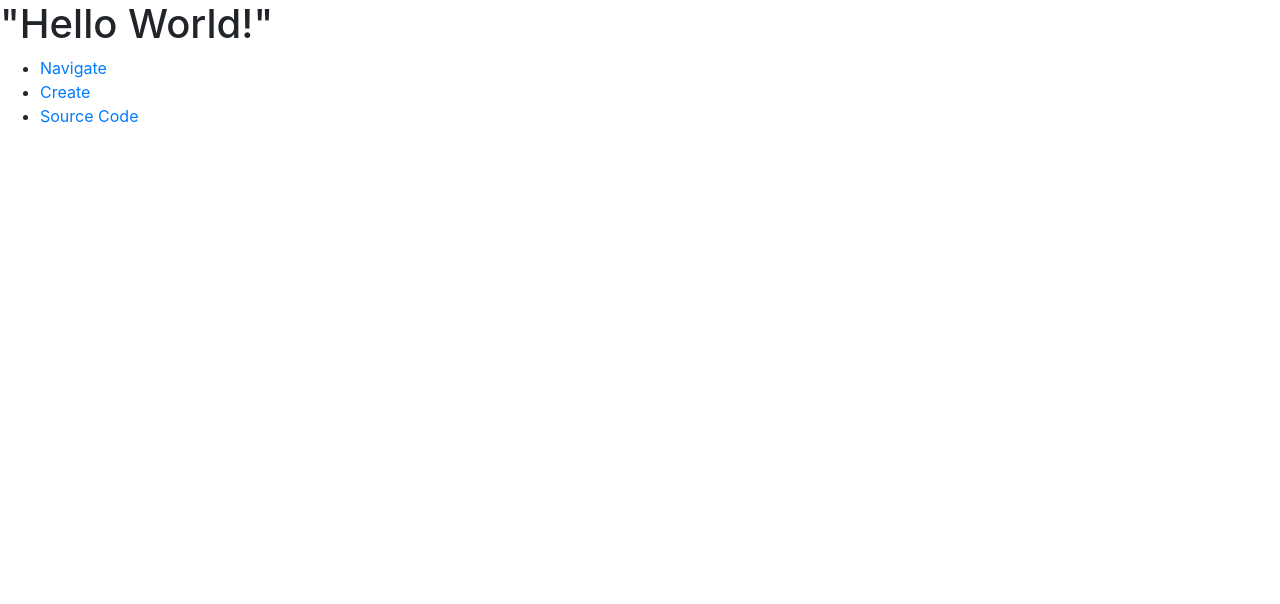
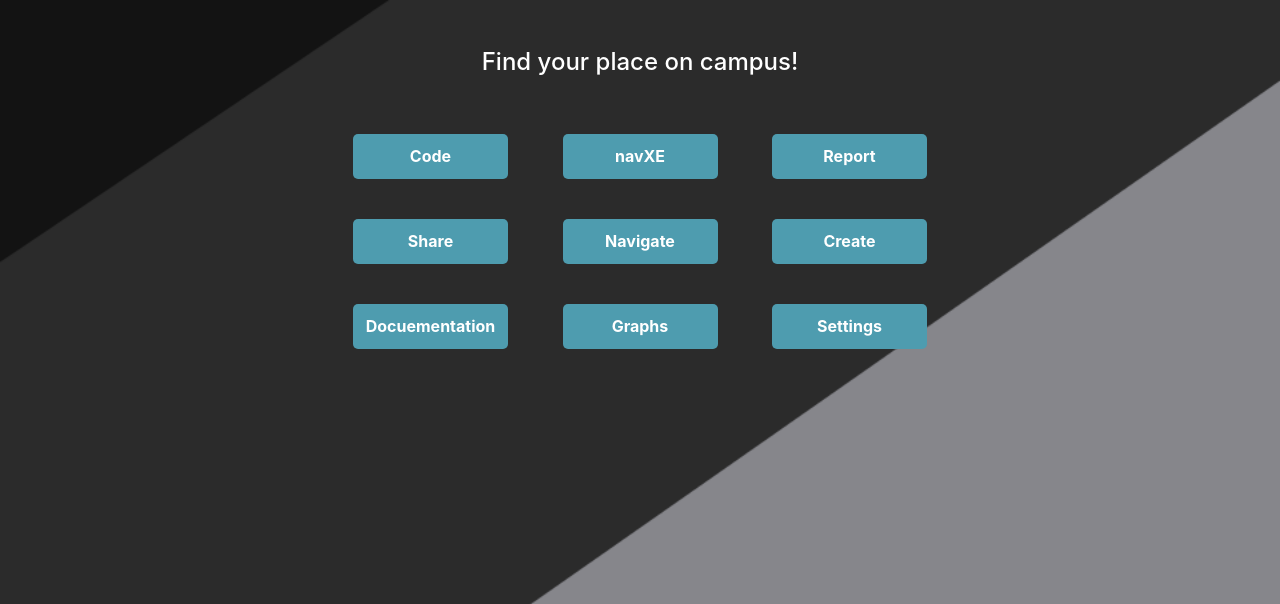
Before and after one commit to frroossst/navXE, a Flask app: page / in a window 1280 px wide. Shown: the top 604 px of the page. Run offline with Flask 2, Linux system fonts and the light colour scheme; some libraries are stand-ins or nearby versions.

Commit message:
0.2.0 - home page changes

```diff
--- a/website/templates/base.html
+++ b/website/templates/base.html
@@ -15,43 +15,74 @@
              href="https://stackpath.bootstrapcdn.com/font-awesome/4.7.0/css/font-awesome.min.css"
              crossorigin="anonymous"
             />
+          <style>
+                body {
+                    background-image: url('navXE_home.png');
+                    background-repeat: no-repeat;
+                    background-attachment: fixed;
+                    background-position: center;
+                    background-size: 1920px auto;
+                        }
+                .button {
+                    display: inline-block;
+                    width: 155px;
+                    height: 45px;
+                    background: #4E9CAF;
+                    padding: 10px;
+                    text-align: center;
+                    border-radius: 5px;
+                    color: white;
+                    font-weight: bold;
+                    line-height: 25px;
+                    margin-left: 25px;
+                    margin-right: 25px;
+                    margin-top: 25px;
+                    margin-bottom: 15px;
+                }
+          </style>
 
         <title> navXE - a local campus navigation app</title>
 
     </head>
-    <body>
-        {% with messages = get_flashed_messages(with_categories=true) %} {% if
-        messages %} {% for category, message in messages %} {% if category ==
-        'error' %}
 
-        <div class="alert alert-danger alter-dismissable fade show" role="alert">
-          {{ message }}
-          <button type="button" class="close" data-dismiss="alert">
-            <span aria-hidden="true">&times;</span>
-          </button>
+   <body>
+
+    <center>
+
+        <font color="white">
+        <br><br>
+        <h4>Find your place on campus!</h4>
+        </font>
+        <font color="#1561F0">
+        <br>
+        <div id="nav-bar" class="menu-buttons">
+
+                <a class="button" href="{{url_for('views.code')}}">Code</a>
+
+                <a class="button" href="">navXE</a>
+
+                <a class="button" href="{{url_for('views.report')}}">Report</a>
+
+                <br>
+
+                <a class="button" href="{{url_for('views.share')}}">Share</a>
+
+                <a class="button" href="{{url_for('views.navigate')}}">Navigate</a>
+
+                <a class="button" href="{{url_for('views.create')}}">Create</a>
+
+                <br>
+
+                <a class="button" href="{{url_for('views.docs')}}">Docuementation</a>
+
+                <a class="button" href="{{url_for('views.graphs')}}">Graphs</a>
+
+                <a class="button" href="{{url_for('views.settings')}}">Settings</a>
+
+                <br>
+
         </div>
-
-        {% else %}
-
-        <div class="alert alert-success alter-dismissable fade show" role="alert">
-          {{ message }}
-          <button type="button" class="close" data-dismiss="alert">
-            <span aria-hidden="true">&times;</span>
-          </button>
-        </div>
-
-        {% endif %} {% endfor %} {% endif %} {% endwith %}
-
-        <h1> "Hello World!" </h1>
-
-        <div id="nav-bar">
-            <ul>
-                <a href="" style="text-decoration: none"></a>
-                <li><a href="{{url_for('views.navigate')}}">Navigate</a></li>
-                <li><a href="{{url_for('views.create')}}">Create</a></li>
-                <li><a href="{{url_for('views.code')}}">Source Code</a></li>
-            </ul>
-        </div>
+        </font>
 
     </body>
 
--- a/website/views.py
+++ b/website/views.py
@@ -52,8 +52,8 @@ def navigate():
 
     return render_template("navigate.html")
 
-@views.route("/maps")
-def maps():
+@views.route("/graphs")
+def graphs():
     return "Look at all the user generated maps"
 
 @views.route("/create")
@@ -72,6 +72,10 @@ def login():
 def docs():
     return "Documentation"
 
+@views.route("/report")
+def report():
+    return "Cannot submit reports as of now!"
+
 @views.route("/qr",methods=["GET","POST"])
 def qr_scan():
 
```
Also changed, not shown: website/templates/navXE_home.png (added).
